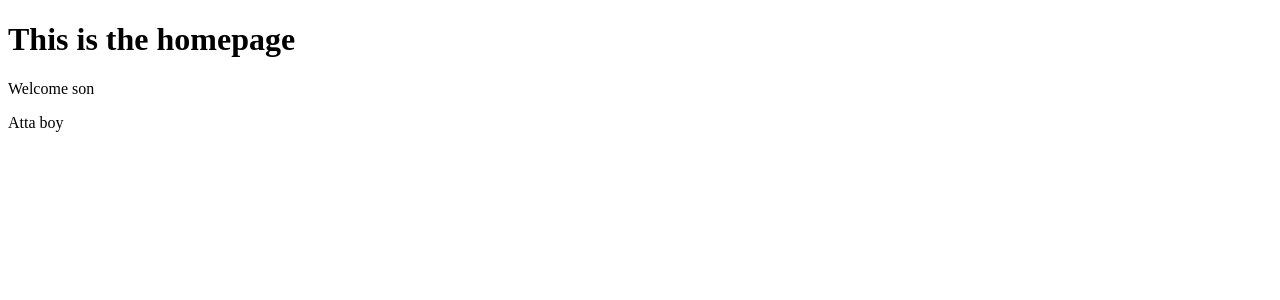
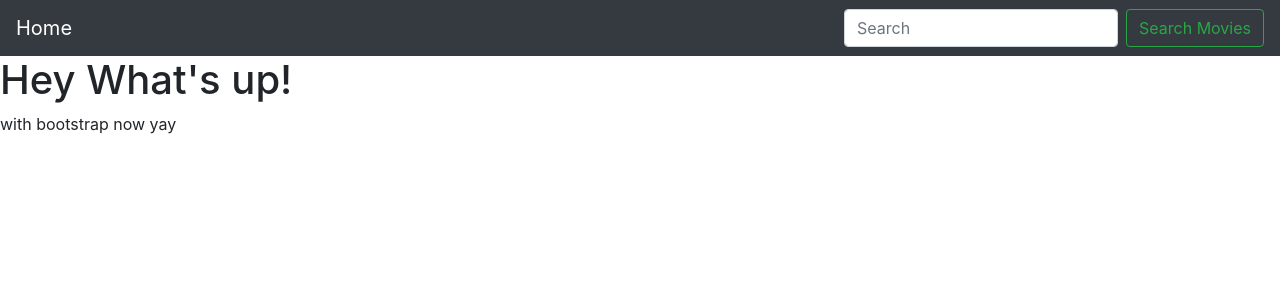
Before and after one commit to jbellogo/Movies, a Django app: page / in a window 1280 px wide. Shown: the top 300 px of the page. Run offline with Django 3.2, Linux system fonts and the light colour scheme; some libraries are stand-ins or nearby versions.

Commit message:
first html templates set up

```diff
--- a/mysite/movies/templates/home.html
+++ b/mysite/movies/templates/home.html
@@ -1,12 +1,38 @@
 <!DOCTYPE html>
-<html lang="en" dir="ltr">
+<html lang="en">
   <head>
+    <!-- Required meta tags -->
     <meta charset="utf-8">
-    <title></title>
+    <meta name="viewport" content="width=device-width, initial-scale=1, shrink-to-fit=no">
+
+    <!-- Bootstrap CSS -->
+    <link rel="stylesheet" href="https://stackpath.bootstrapcdn.com/bootstrap/4.5.0/css/bootstrap.min.css" integrity="sha384-9aIt2nRpC12Uk9gS9baDl411NQApFmC26EwAOH8WgZl5MYYxFfc+NcPb1dKGj7Sk" crossorigin="anonymous">
+
+    <title>home</title>
   </head>
+
   <body>
-    <h1>This is the homepage</h1>
-    <p>Welcome son</p>
-    <p>Atta boy</p>
+    <!--navbar-->
+    <nav class="navbar navbar-dark bg-dark">
+      <a class="navbar-brand">Home</a>  <!--The title-->
+      <form class="form-inline">
+        <input class="form-control mr-sm-2" type="search" placeholder="Search" aria-label="Search">
+        <button class="btn btn-outline-success my-2 my-sm-0" type="submit">Search Movies</button>
+      </form>
+    </nav>
+
+    <!--images-->
+    <div class="view" style="background-image:url('https://mdbootstrap.com/img/Photos/Others/images/91.jpg'); background-repeat: no-repeat; background-size: cover; background-position: center center;">
+    </div>
+    <!--full page image not working rn-->
+
+    <h1>Hey What's up!</h1>
+    <p>with bootstrap now yay</p>
+
+    <!-- Optional JavaScript -->
+    <!-- jQuery first, then Popper.js, then Bootstrap JS -->
+    <script src="https://code.jquery.com/jquery-3.5.1.slim.min.js" integrity="sha384-DfXdz2htPH0lsSSs5nCTpuj/zy4C+OGpamoFVy38MVBnE+IbbVYUew+OrCXaRkfj" crossorigin="anonymous"></script>
+    <script src="https://cdn.jsdelivr.net/npm/popper.js@1.16.0/dist/umd/popper.min.js" integrity="sha384-Q6E9RHvbIyZFJoft+2mJbHaEWldlvI9IOYy5n3zV9zzTtmI3UksdQRVvoxMfooAo" crossorigin="anonymous"></script>
+    <script src="https://stackpath.bootstrapcdn.com/bootstrap/4.5.0/js/bootstrap.min.js" integrity="sha384-OgVRvuATP1z7JjHLkuOU7Xw704+h835Lr+6QL9UvYjZE3Ipu6Tp75j7Bh/kR0JKI" crossorigin="anonymous"></script>
   </body>
 </html>
```
Also changed, not shown: mysite/movies/templates/about.html (+15 -4 lines).
